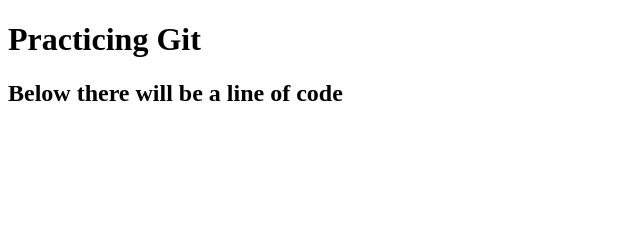
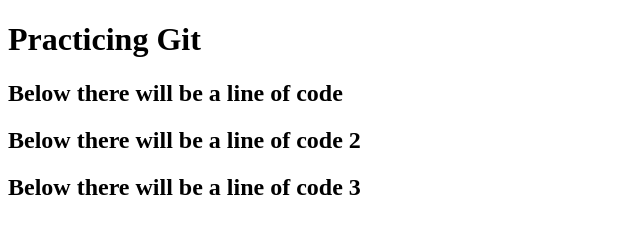
Before and after one commit to 21jake/git-practice, a plain HTML site: page index.html in a window 1280 px wide. Shown: the whole page, without its empty margins (0-640 px from the left). Drawn offline with Linux system fonts and the light colour scheme.

Commit message:
added code 3

```diff
--- a/index.html
+++ b/index.html
@@ -8,5 +8,8 @@
 <body>
     <h1>Practicing Git</h1>
     <h2>Below there will be a line of code</h2>
+    <h2>Below there will be a line of code 2</h2>
+    <h2>Below there will be a line of code 3</h2>
+
 </body>
 </html>
```
